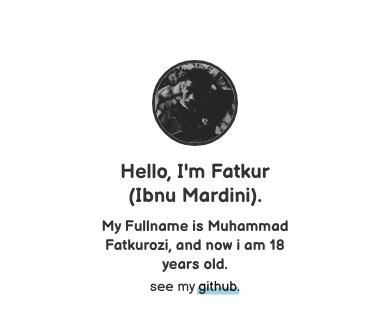
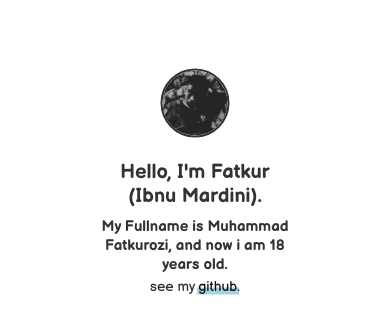
Before and after one commit to ibnumardini/ibnumardini.github.io, a plain HTML site: page index.html in a window 390 px wide. Shown: the part 192-526 px from the top of the page. Drawn offline with Linux system fonts and the light colour scheme.

Commit message:
benerin image

```diff
--- a/assets/css/style.css
+++ b/assets/css/style.css
@@ -65,6 +65,10 @@ a:hover:after {
     p {
         font-size: 14px;
     }
+    img {
+        width: 65px;
+        border: 2px solid #333333;
+    }
 }
 
 @media only screen and (max-width: 380px) {
```
